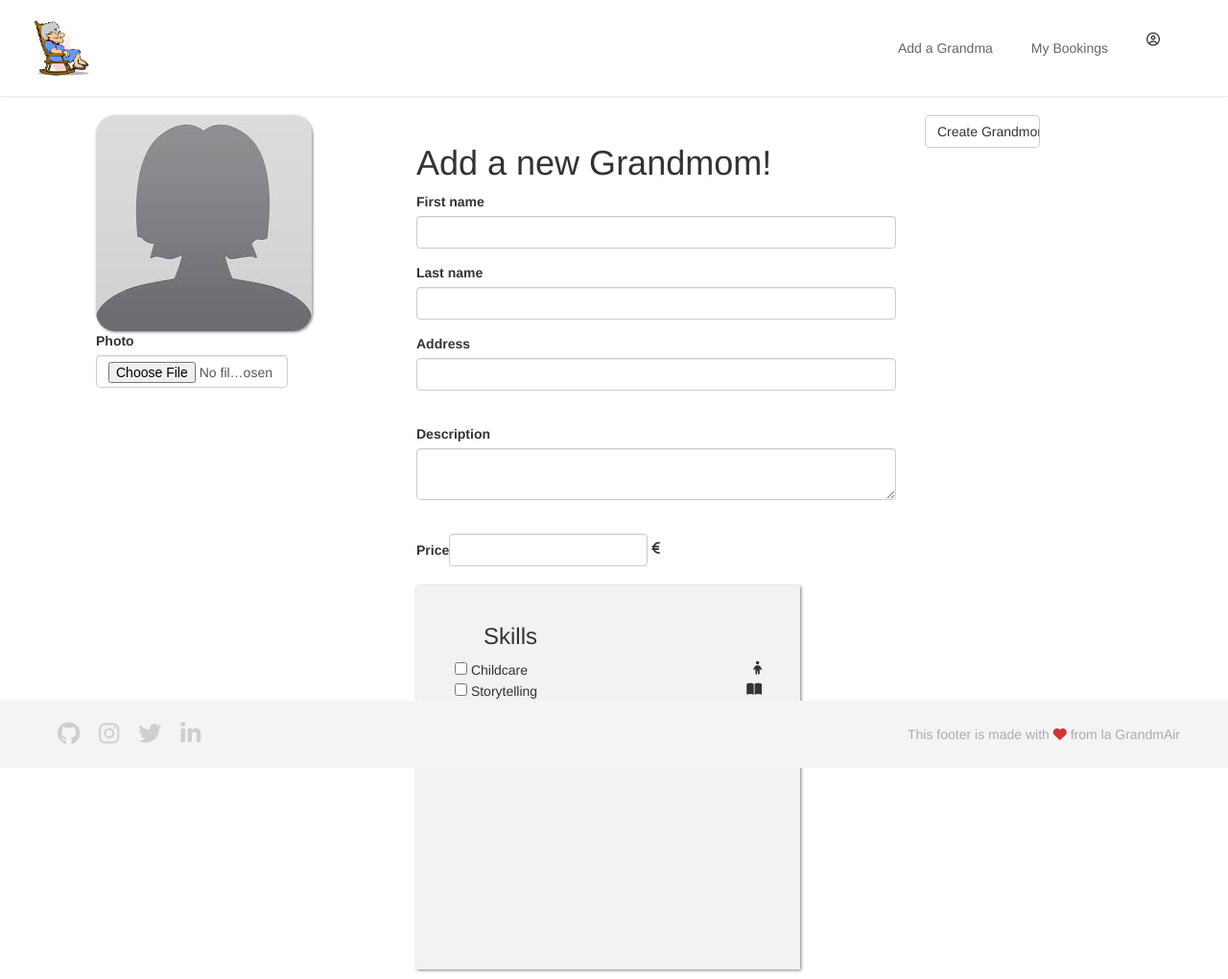
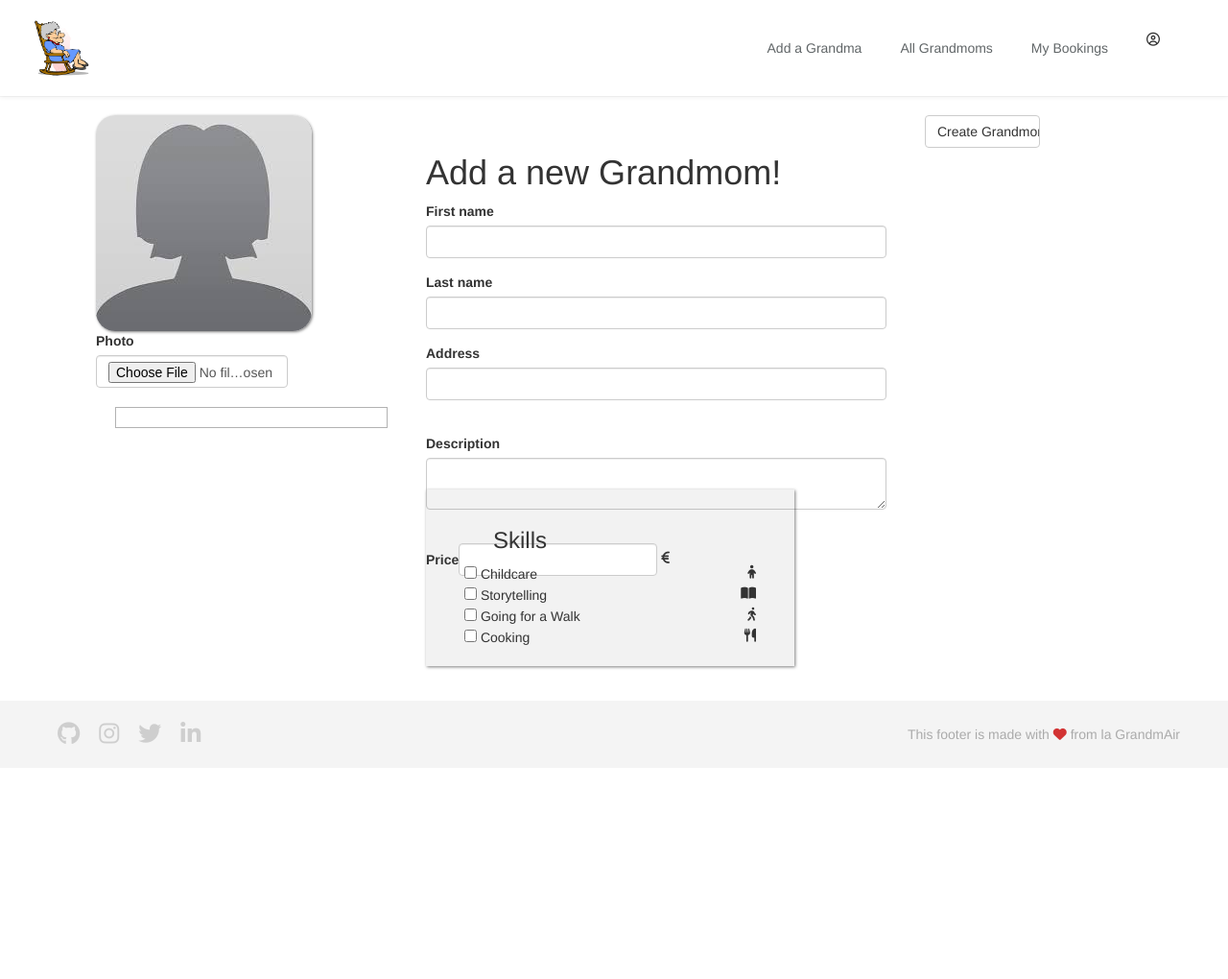
Before and after one commit to aquilesvo/grandma, a Rails app: page /grandmoms/new in a window 1280 px wide. Shown: the whole page at 96% size. After the commit the page ends 775 px from the top, so only its background shows below. Run offline with Rails 7, Linux system fonts and the light colour scheme; the visitor is signed in with stand-in values (Sample User, id 1); style sheets or scripts are compiled from the project's sources; some libraries are stand-ins or nearby versions; some web fonts are replaced.

Commit message:
navbar link back to index and grandmom#show looks nice now

```diff
--- /dev/null
+++ b/app/assets/stylesheets/components/_icons.scss
@@ -0,0 +1,7 @@
+.green {
+  color: rgba(0,150,0,0.8);
+}
+
+.red {
+  color: $red;
+}
--- a/app/assets/stylesheets/components/_index.scss
+++ b/app/assets/stylesheets/components/_index.scss
@@ -6,3 +6,4 @@
 @import "images";
 @import "map";
 @import "filterbuttons";
+@import "icons";
--- a/app/assets/stylesheets/pages/_grandmom_show.scss
+++ b/app/assets/stylesheets/pages/_grandmom_show.scss
@@ -14,8 +14,9 @@
 
 .container-center {
   flex: 1 0 auto;
-  padding: 10px;
+  padding: 20px;
   margin-right: 20px;
+  display: block;
 }
 
 .container-right {
@@ -44,12 +45,14 @@
 
 .headline {
   padding-top: 0px;
+  padding-left: 30 px;
+  height: calc(50vh - 70px);
 }
 
 .skills-box {
   background-color: rgba(0,0,0,0.05);
-  width: 400px;
-  height: 400px;
+  width: 80%;
+  height: auto;
   box-shadow: 1px 1px 3px rgba(0, 0, 0, 0.5);
   position: relative 50px 0 0 0;
   margin-top: 5px;
@@ -61,7 +64,10 @@
 }
 
 .verified-info {
-  margin: 0 20px 20px 20px;
+  margin: 20px;
+  color: rgba(0,0,0,0.3);
+  border: 1px solid rgba(0,0,0,0.3);
+  padding: 10px 20px;
 }
 
 .flexbox-row {
--- a/app/views/components/_navbar.html.erb
+++ b/app/views/components/_navbar.html.erb
@@ -1,7 +1,8 @@
 
 <div class="navbar-wagon">
   <!-- Logo -->
-  <a href="/" class="navbar-wagon-brand">
+
+  <a href="grandmoms_path" class="navbar-wagon-brand">
     <%= image_tag 'grandma.png', alt: "logo" %>
   </a>
 
@@ -9,6 +10,7 @@
   <!-- Right Navigation -->
   <div class="navbar-wagon-right hidden-xs hidden-sm">
     <%= link_to 'Add a Grandma', new_grandmom_path, class: 'navbar-wagon-item navbar-wagon-link' %>
+    <%= link_to 'All Grandmoms', grandmoms_path, class: 'navbar-wagon-item navbar-wagon-link' %>
 
     <% if user_signed_in? %>
       <%= link_to 'My Bookings', bookings_path, class: 'navbar-wagon-item navbar-wagon-link' %>
```
Also changed, not shown: app/views/grandmoms/show.html.erb (+8 -17 lines).
